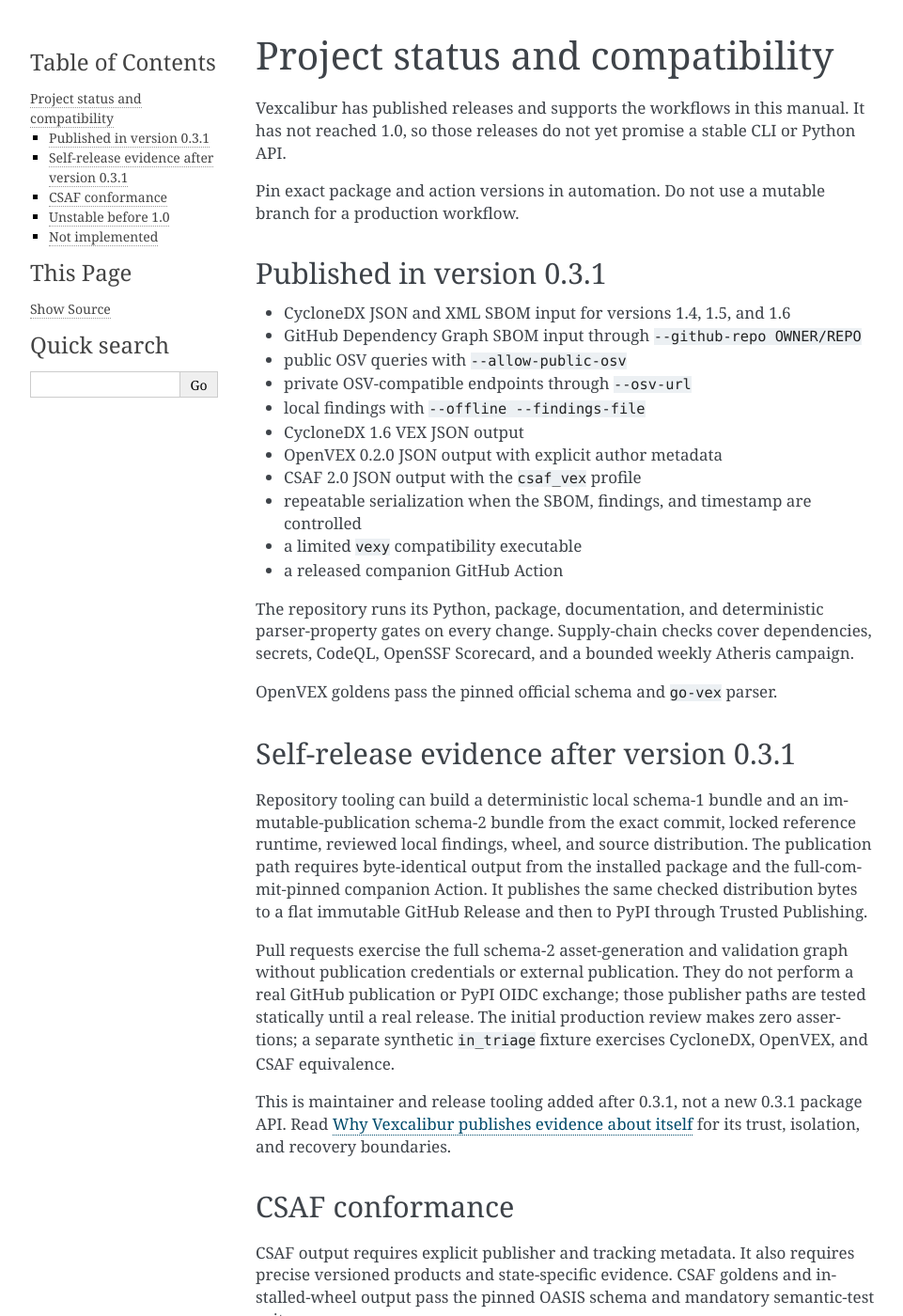
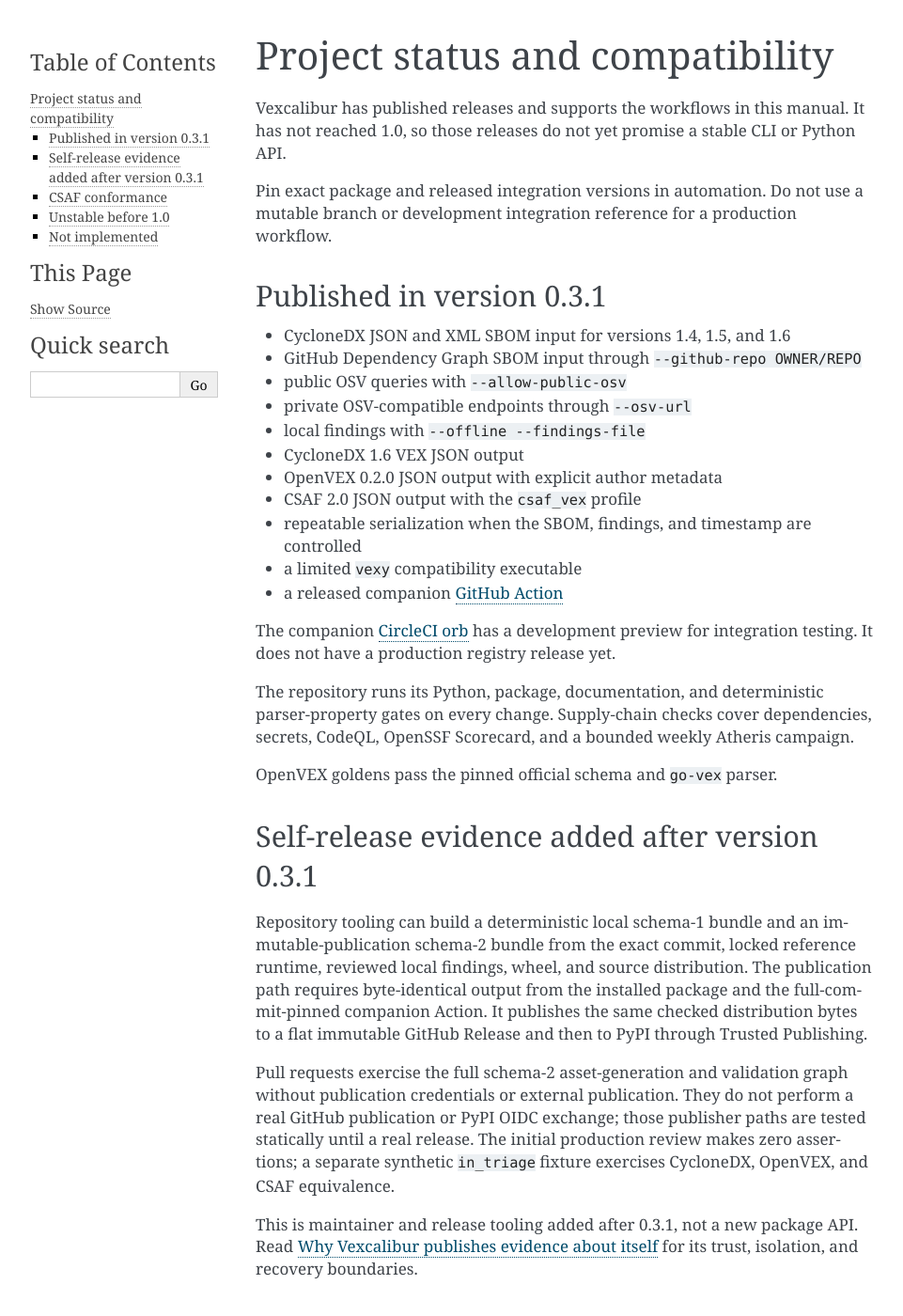
Before and after one commit to vexcalibur-dev/vexcalibur, a Sphinx documentation site: the page built from docs/explanation/project-status.md, in a window 1280 px wide and 1400 px high. Shown: the whole window at 94% size, without its empty margins (148-1109 px from the left). Built offline with Sphinx 7.4.7, drawn with Linux system fonts in a browser that asks for light colours.

Commit message:
docs: describe GitHub and CircleCI targets

```diff
--- a/docs/explanation/project-status.md
+++ b/docs/explanation/project-status.md
@@ -2,7 +2,7 @@
 
 Vexcalibur has published releases and supports the workflows in this manual. It has not reached 1.0, so those releases do not yet promise a stable CLI or Python API.
 
-Pin exact package and action versions in automation. Do not use a mutable branch for a production workflow.
+Pin exact package and released integration versions in automation. Do not use a mutable branch or development integration reference for a production workflow.
 
 ## Published in version 0.3.1
 
@@ -16,7 +16,11 @@
 - CSAF 2.0 JSON output with the `csaf_vex` profile
 - repeatable serialization when the SBOM, findings, and timestamp are controlled
 - a limited `vexy` compatibility executable
-- a released companion GitHub Action
+- a released companion [GitHub Action](https://github.com/vexcalibur-dev/vexcalibur-action)
+
+The companion [CircleCI orb](https://github.com/vexcalibur-dev/vexcalibur-orb)
+has a development preview for integration testing. It does not have a
+production registry release yet.
 
 The repository runs its Python, package, documentation, and deterministic
 parser-property gates on every change. Supply-chain checks cover dependencies,
@@ -24,7 +28,7 @@
 
 OpenVEX goldens pass the pinned official schema and `go-vex` parser.
 
-## Self-release evidence after version 0.3.1
+## Self-release evidence added after version 0.3.1
 
 Repository tooling can build a deterministic local schema-1 bundle and an
 immutable-publication schema-2 bundle from the exact commit, locked reference
@@ -41,7 +45,7 @@
 assertions; a separate synthetic `in_triage` fixture exercises CycloneDX,
 OpenVEX, and CSAF equivalence.
 
-This is maintainer and release tooling added after 0.3.1, not a new 0.3.1 package
+This is maintainer and release tooling added after 0.3.1, not a new package
 API. Read [Why Vexcalibur publishes evidence about
 itself](self-release-evidence.md) for its trust, isolation, and recovery
 boundaries.
```
Also changed, not shown: README.md (+11 -1 lines), docs/development/github-governance.md (+4 -2 lines), docs/index.md (+9 -0 lines).
